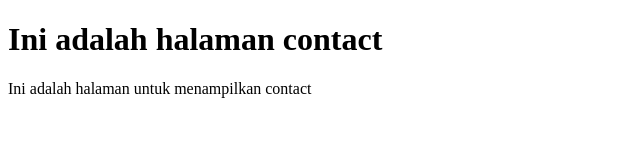
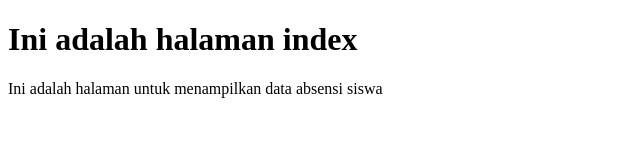
Before and after one commit to aryasattya/absensi-mahasiswa, a plain HTML site: page about.html in a window 1280 px wide. Shown: the whole page, without its empty margins (0-640 px from the left). Drawn offline with Linux system fonts and the light colour scheme.

```diff
--- a/about.html
+++ b/about.html
@@ -3,12 +3,12 @@
 <head>
 	<meta charset="utf-8">
 	<meta name="viewport" content="width=device-width, initial-scale=1">
-	<title>contact</title>
+	<title>Absensi Mahasiswa</title>
 </head>
 <body>
 
-	<h1>Ini adalah halaman contact</h1>
-  <p>Ini adalah halaman untuk menampilkan contact</p>
+	<h1>Ini adalah halaman index</h1>
+  <p>Ini adalah halaman untuk menampilkan data absensi siswa</p>
 
 
 </body>
```
Also changed, not shown: contact.html (+15 -0 lines).
